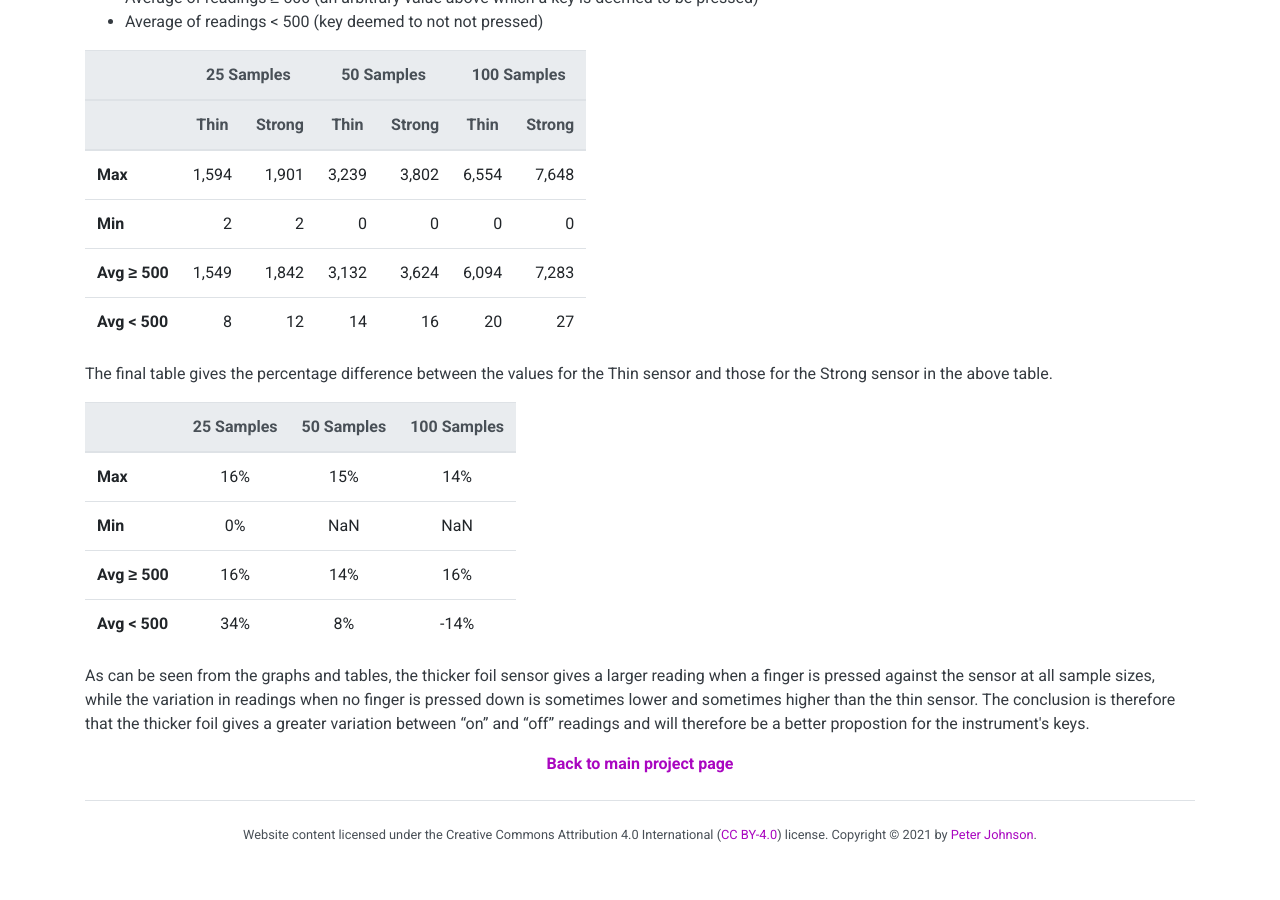
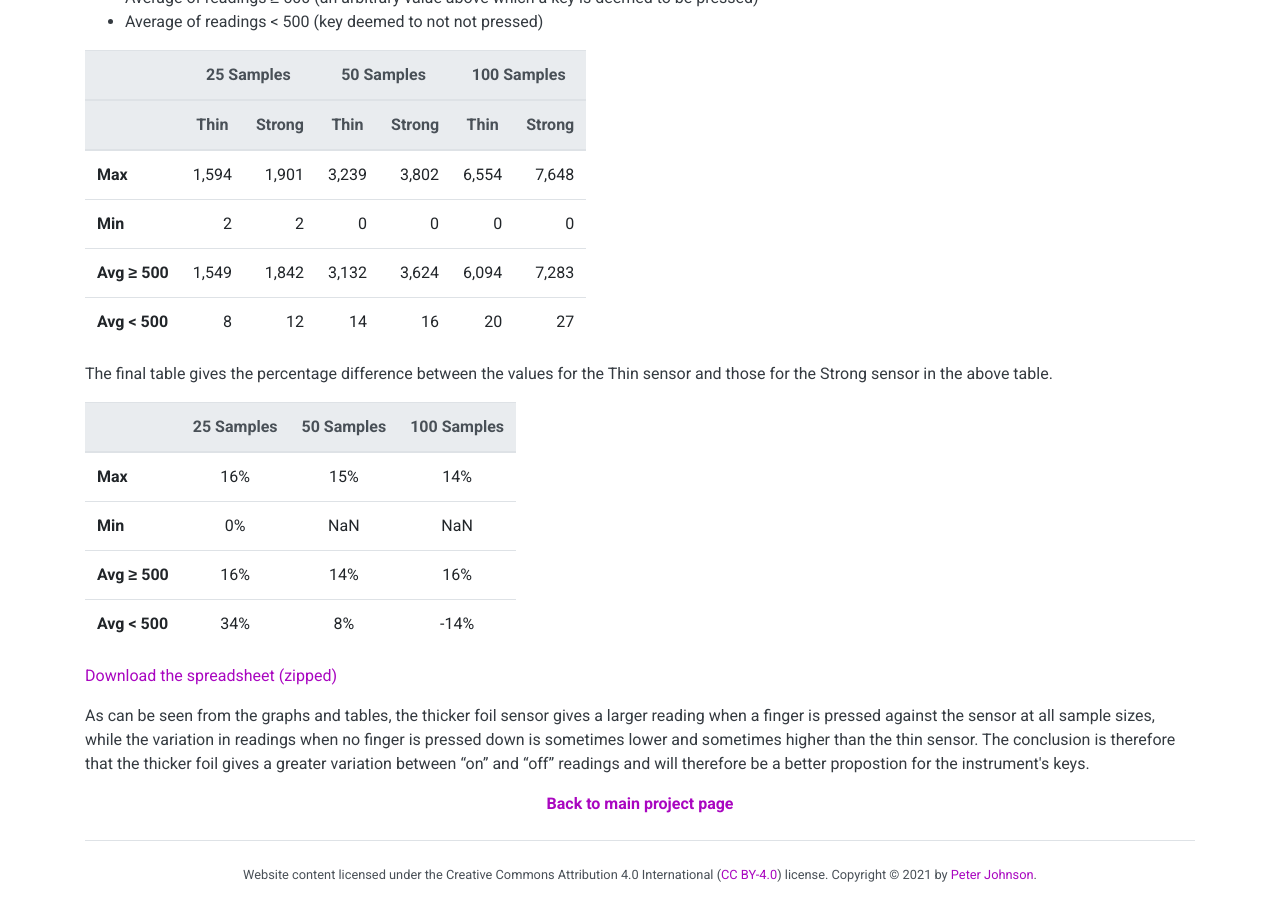
Before and after one commit to cahamo/cahamo.github.io, a Jekyll site: the page built from tongue-drum/experiment-3.html, in a window 1280 px wide and 900 px high, scrolled down 3733 px. Built offline with Jekyll 4.4.1, drawn with Linux system fonts in a browser that asks for light colours; comment, search, counter and statistics services are not loaded; before the commit the page ends 4593 px from its top, so only the background shows below that.

Commit message:
Update tongue-drum/experiment-3.html
Add link to download of experiment #3's related spreadsheet.

```diff
--- a/tongue-drum/experiment-3.html
+++ b/tongue-drum/experiment-3.html
@@ -183,6 +183,8 @@ layout: default
     </tbody>
 </table>
 
+<p><a href="/downloads/electro-tongue-drum-experiment-3-data.zip">Download the spreadsheet (zipped)</a></p>
+
 <p>As can be seen from the graphs and tables, the thicker foil sensor gives a larger reading when a finger is pressed against the sensor at all sample sizes, while the variation in readings when no finger is pressed down is sometimes lower and sometimes higher than the thin sensor. The conclusion is therefore that the thicker foil gives a greater variation between &ldquo;on&rdquo; and &ldquo;off&rdquo; readings and will therefore be a better propostion for the instrument's keys.</p>
 
 <p class="text-center"><b><a href="./">Back to main project page</a></b></p>
```
